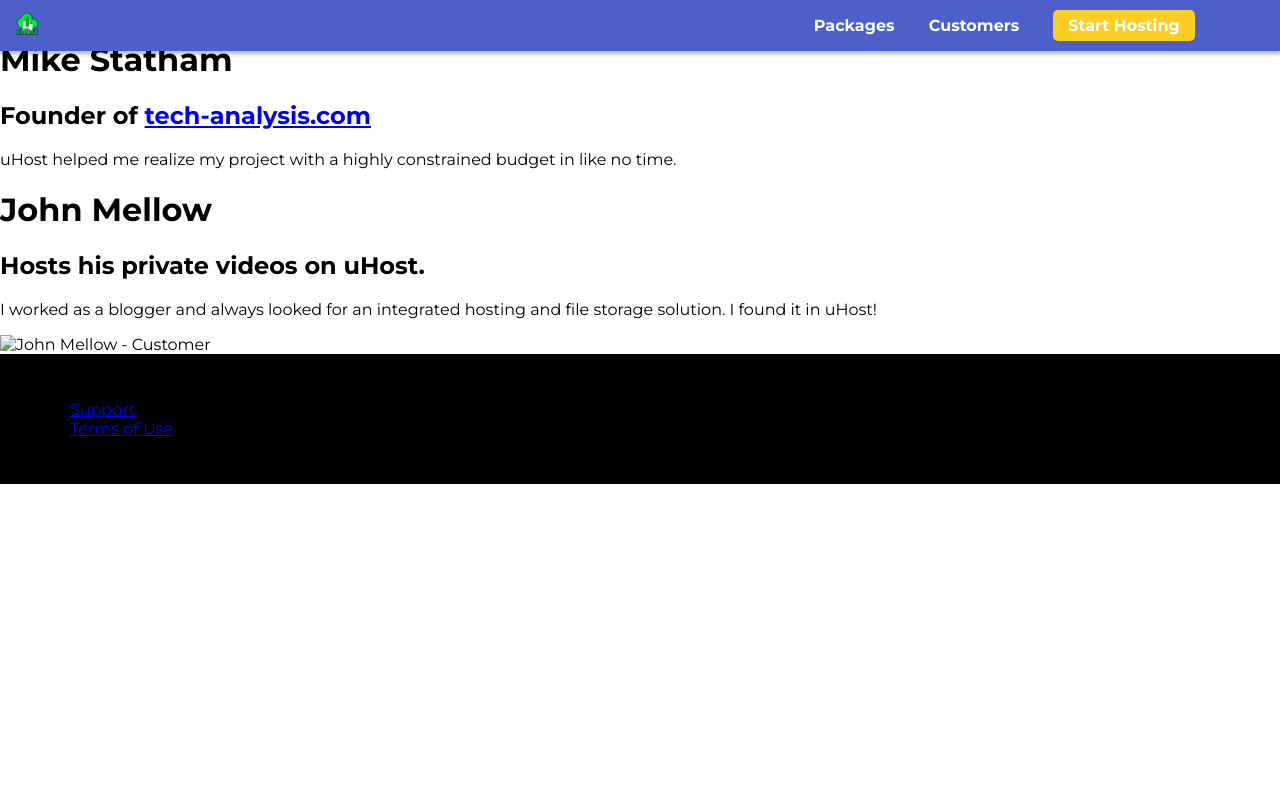
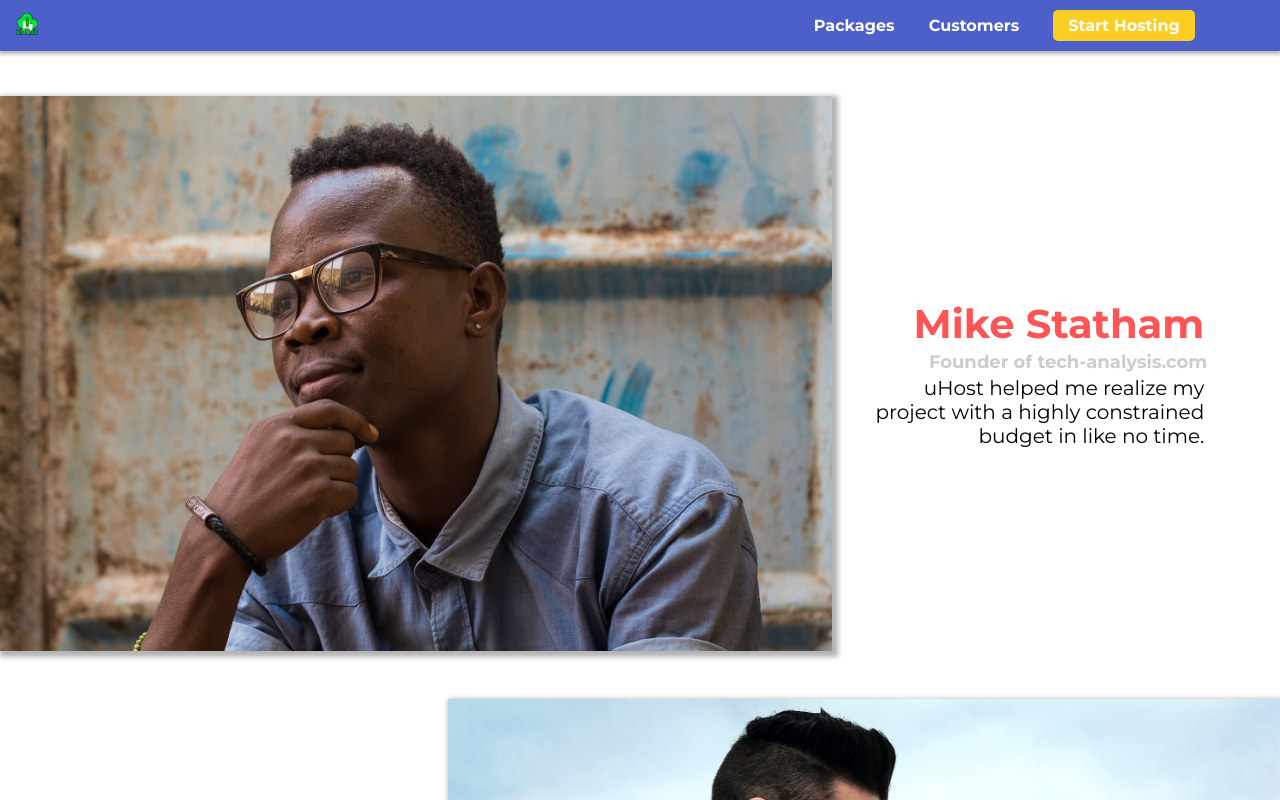
Before and after one commit to halbrookmichael/css, a plain HTML site: page customers/index.html in a window 1280 px wide. Shown: the top 800 px of the page. Drawn offline with Linux system fonts and the light colour scheme.

Commit message:
finish customer images

```diff
--- a/css/customers.css
+++ b/css/customers.css
@@ -0,0 +1,66 @@
+.testimonial {
+  font-size: 20px;
+  margin: 48px 0;
+}
+
+.testimonial__list {
+  width: 80%;
+  margin: auto;
+}
+
+.testimonial:first-of-type {
+  margin-top: 96px;
+}
+
+.testimonial__image-container {
+  width: 65%;
+  display: inline-block;
+  vertical-align: middle;
+  box-shadow: 3px 3px 5px 3px rgba(0, 0, 0, .3);
+}
+
+.testimonial__image {
+  width: 100%;
+  vertical-align: top;
+}
+
+.testimonial__info {
+  text-align: right;
+  padding: 14px;
+  display: inline-block;
+  vertical-align: middle;
+  width: 30%;
+}
+
+#customer-2.testimonial {
+  text-align: right;
+}
+
+#customer-2 .testimonial__info {
+  text-align: left;
+}
+
+.testimonial__name {
+  margin: 3px;
+  color: #ff5454;
+}
+
+.testimonial__subtitle {
+  margin: 0;
+  font-size: 18px;
+  color: #ccc;
+}
+
+.testimonial__subtitle a {
+  color: inherit;
+  text-decoration: none;
+}
+
+.testimonial__subtitle a:hover,
+.testimonial__subtitle a:active {
+  color: #7a7a7a;
+}
+
+.testimonial__text {
+  margin: 3px;
+}
--- a/customers/index.html
+++ b/customers/index.html
@@ -37,7 +37,7 @@
         <div>
             <div class="testimonial" id="customer-1">
                 <div class="testimonial__image-container">
-                    <img src="../images/customer-1.jpg" alt="Mike Statham - Customer" class="testimonial__image">
+                    <img src="../img/customer-1.jpg" alt="Mike Statham - Customer" class="testimonial__image">
                 </div>
                 <div class="testimonial__info">
                     <h1 class="testimonial__name">Mike Statham</h1>
@@ -58,18 +58,18 @@
                     </p>
                 </div>
                 <div class="testimonial__image-container">
-                    <img src="../images/customer-2.jpg" alt="John Mellow - Customer" class="testimonial__image">
+                    <img src="../img/customer-2.jpg" alt="John Mellow - Customer" class="testimonial__image">
                 </div>
             </div>
         </div>
     </main>
     <footer class="main-footer">
             <nav>
-            <ul>
-                <li>
+                <ul class="main-footer__links">
+                    <li class="main-footer__link">
                         <a href="#">Support</a>
                     </li>
-                <li>
+                    <li class="main-footer__link">
                         <a href="#">Terms of Use</a>
                     </li>
                 </ul>
```
Lines whose indentation alone changed are shown as unchanged.
